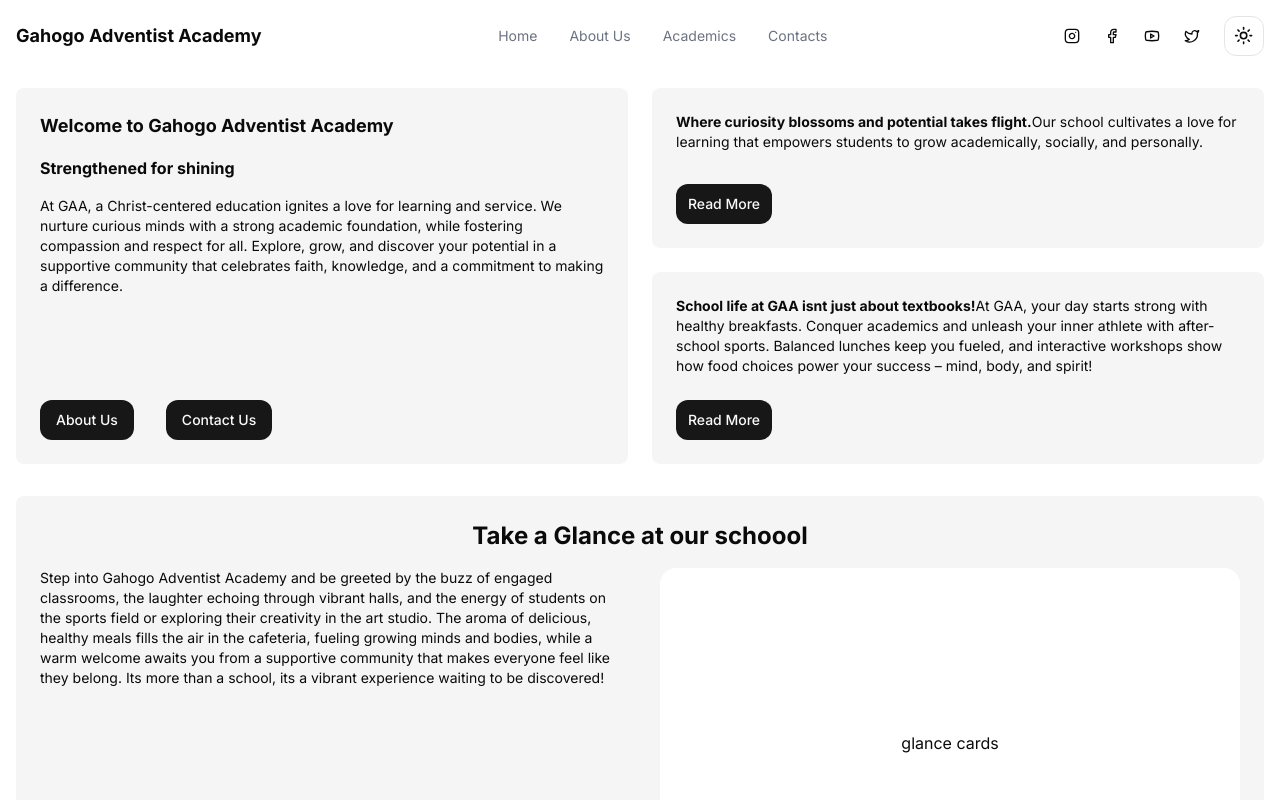
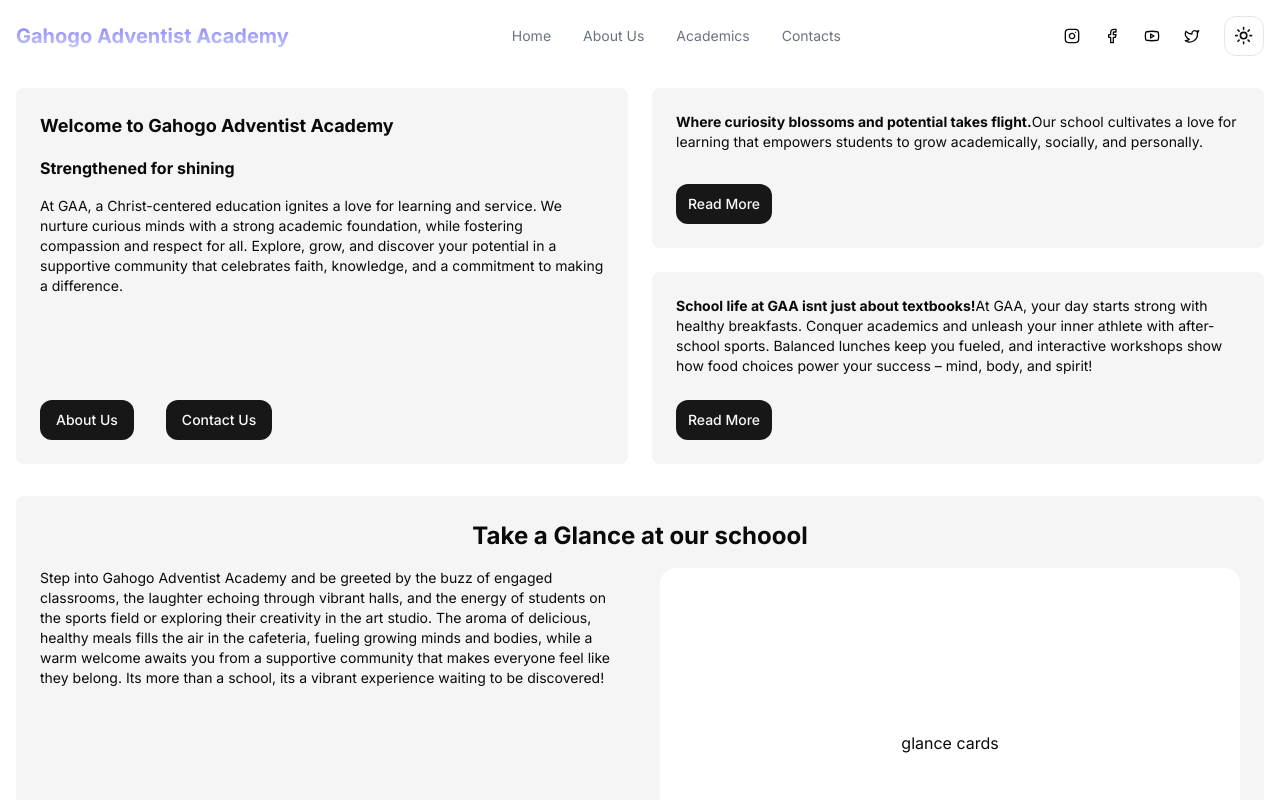
Before and after one commit to allandesu16/school-site, a Next.js app: page / in a window 1280 px wide. Shown: the top 800 px of the page. Built offline with nearby package versions, Linux system fonts and the light colour scheme.

Commit message:
new gradient home link

```diff
--- a/components/Navbar.tsx
+++ b/components/Navbar.tsx
@@ -8,8 +8,10 @@ const Navbar = () => {
     return (
         <nav className="flex p-4">
             <div className="flex items-center w-full justify-between">
-                <Link href="/" className="text-lg font-bold flex">
-                    <h1>Gahogo Adventist Academy</h1>
+                <Link href="/" className="flex">
+                    <h1 className="bg-gradient-to-t from-[#c7d2fe] to-[#8678f9] bg-clip-text text-xl text-transparent font-bold">
+                        Gahogo Adventist Academy
+                    </h1>
                 </Link>
                 <div className="lg:flex xl:flex mx-4  hidden">
                     {navLinks.map(({ name, href }: any) => {
--- a/components/Testimonials.tsx
+++ b/components/Testimonials.tsx
@@ -14,7 +14,7 @@ const Testimonials = () => {
                     height={500}
                     className="h-96 w-96 rounded-xl bg-blue-300"
                 />
-                <div className="flex gap-2  flex-col lg:w-[60%] items-center justify-between">
+                <div className="flex gap-2  flex-col lg:w-[60%] items-center justify">
                     <h2 className="text-xl font-semibold">
                         Head Masters Message
                     </h2>
```
